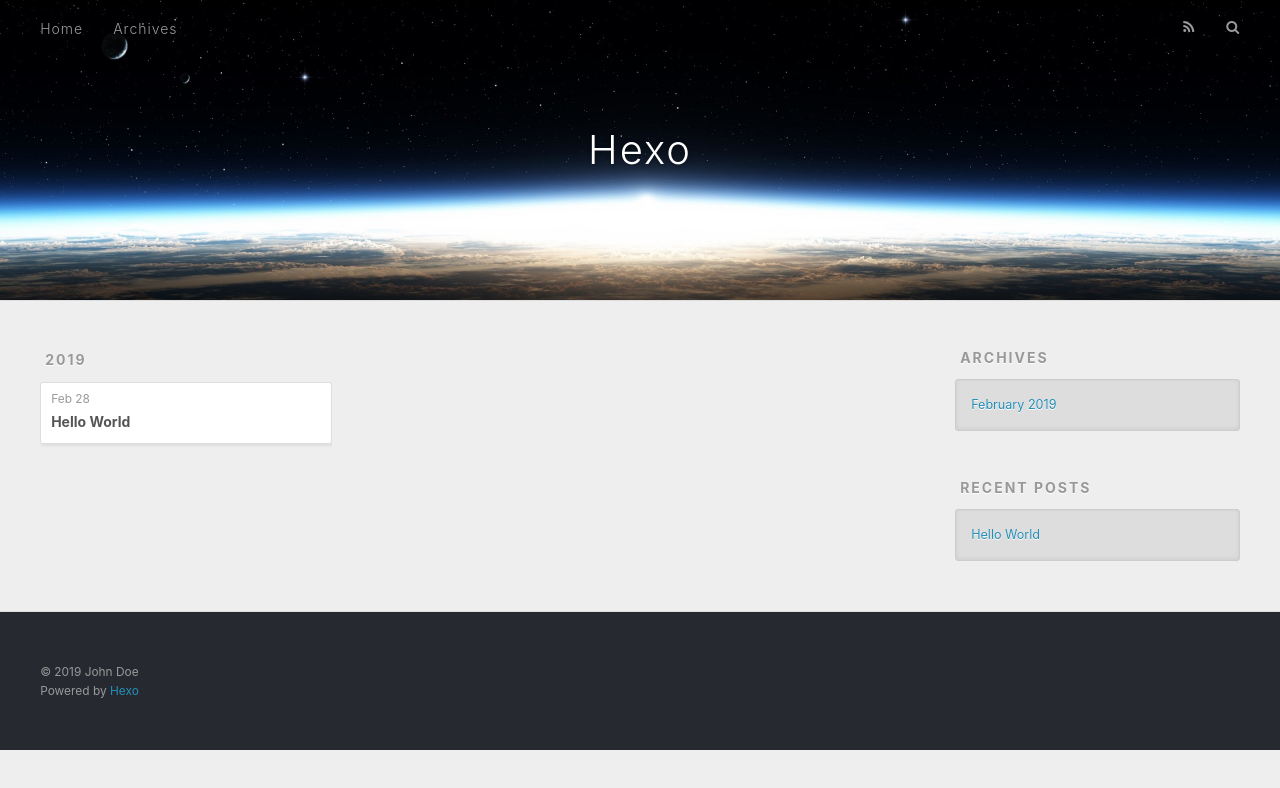
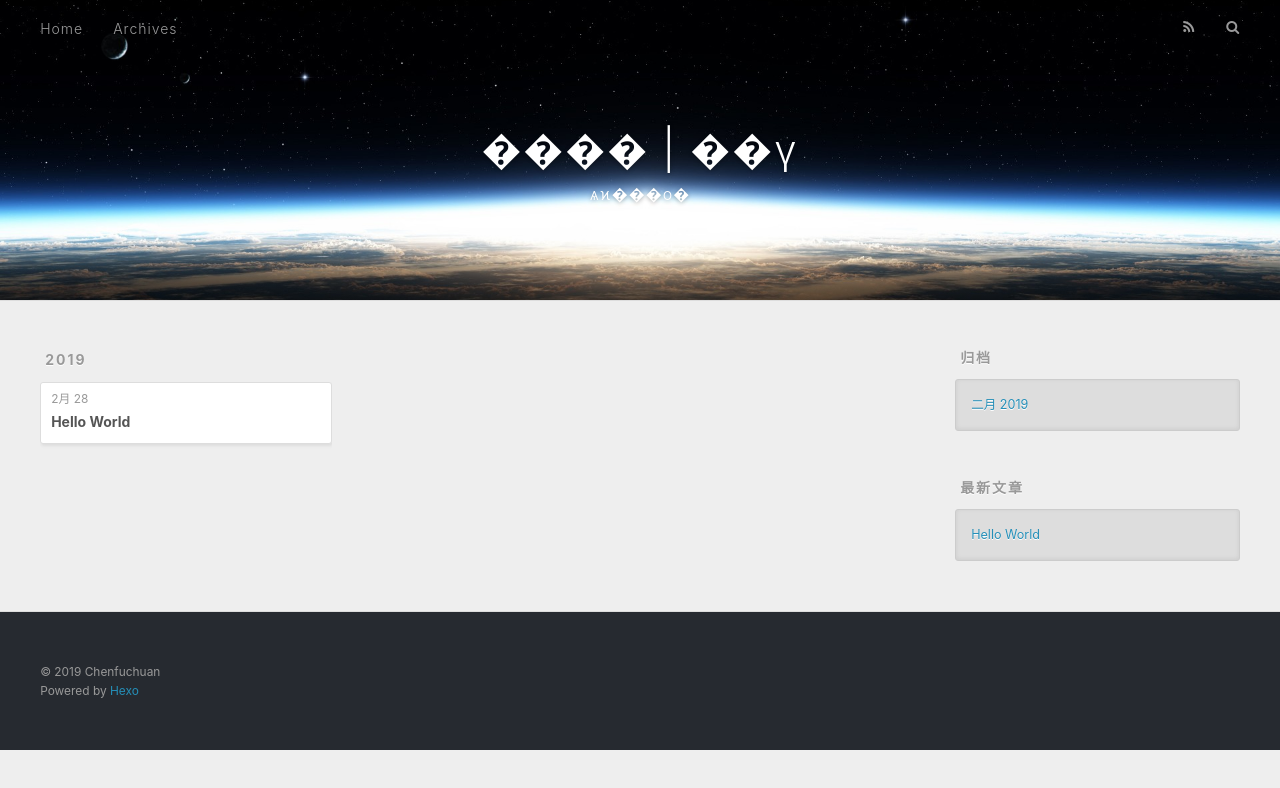
Before and after one commit to Jrxo/Jrxo.github.io, a plain HTML site: page archives/2019/02/index.html in a window 1280 px wide. Drawn offline with nearby package versions, Linux system fonts and the light colour scheme.

Commit message:
Site updated: 2019-03-01 09:39:25

```diff
--- a/archives/2019/02/index.html
+++ b/archives/2019/02/index.html
@@ -5,17 +5,20 @@
 
 
 
-  <title>Archives: 2019/2 | Hexo</title>
+  <title>归档: 2019/2 | ���� | ��ү</title>
   <meta name="viewport" content="width=device-width, initial-scale=1, maximum-scale=1">
-  <meta property="og:type" content="website">
-<meta property="og:title" content="Hexo">
-<meta property="og:url" content="http://yoursite.com/archives/2019/02/index.html">
-<meta property="og:site_name" content="Hexo">
-<meta property="og:locale" content="default">
+  <meta name="description" content="ѧϰ���о�">
+<meta property="og:type" content="website">
+<meta property="og:title" content="���� | ��ү">
+<meta property="og:url" content="http://Jrxo.com/archives/2019/02/index.html">
+<meta property="og:site_name" content="���� | ��ү">
+<meta property="og:description" content="ѧϰ���о�">
+<meta property="og:locale" content="zh-CN">
 <meta name="twitter:card" content="summary">
-<meta name="twitter:title" content="Hexo">
+<meta name="twitter:title" content="���� | ��ү">
+<meta name="twitter:description" content="ѧϰ���о�">
 
-    <link rel="alternate" href="/atom.xml" title="Hexo" type="application/atom+xml">
+    <link rel="alternate" href="/atom.xml" title="���� | ��ү" type="application/atom+xml">
 
 
     <link rel="icon" href="/favicon.png">
@@ -34,8 +37,12 @@
   <div id="header-outer" class="outer">
     <div id="header-title" class="inner">
       <h1 id="logo-wrap">
-        <a href="/" id="logo">Hexo</a>
+        <a href="/" id="logo">���� | ��ү</a>
       </h1>
+
+        <h2 id="subtitle-wrap">
+          <a href="/" id="subtitle">ѧϰ���о�</a>
+        </h2>
 
     </div>
     <div id="header-inner" class="inner">
@@ -51,10 +58,10 @@
 
           <a id="nav-rss-link" class="nav-icon" href="/atom.xml" title="RSS Feed"></a>
 
-        <a id="nav-search-btn" class="nav-icon" title="Search"></a>
+        <a id="nav-search-btn" class="nav-icon" title="搜索"></a>
       </nav>
       <div id="search-form-wrap">
-        <form action="//google.com/search" method="get" accept-charset="UTF-8" class="search-form"><input type="search" name="q" class="search-form-input" placeholder="Search"><button type="submit" class="search-form-submit">&#xF002;</button><input type="hidden" name="sitesearch" value="http://yoursite.com"></form>
+        <form action="//google.com/search" method="get" accept-charset="UTF-8" class="search-form"><input type="search" name="q" class="search-form-input" placeholder="Search"><button type="submit" class="search-form-submit">&#xF002;</button><input type="hidden" name="sitesearch" value="http://Jrxo.com"></form>
       </div>
     </div>
   </div>
@@ -77,7 +84,7 @@
   <div class="archive-article-inner">
     <header class="archive-article-header">
       <a href="/2019/02/28/hello-world/" class="archive-article-date">
-  <time datetime="2019-02-28T09:58:24.312Z" itemprop="datePublished">Feb 28</time>
+  <time datetime="2019-02-28T09:58:24.312Z" itemprop="datePublished">2月 28</time>
 </a>
 
 
@@ -109,9 +116,9 @@
 
 
   <div class="widget-wrap">
-    <h3 class="widget-title">Archives</h3>
+    <h3 class="widget-title">归档</h3>
     <div class="widget">
-      <ul class="archive-list"><li class="archive-list-item"><a class="archive-list-link" href="/archives/2019/02/">February 2019</a></li></ul>
+      <ul class="archive-list"><li class="archive-list-item"><a class="archive-list-link" href="/archives/2019/02/">二月 2019</a></li></ul>
     </div>
   </div>
 
@@ -119,7 +126,7 @@
 
 
   <div class="widget-wrap">
-    <h3 class="widget-title">Recent Posts</h3>
+    <h3 class="widget-title">最新文章</h3>
     <div class="widget">
       <ul>
 
@@ -139,7 +146,7 @@
 
   <div class="outer">
     <div id="footer-info" class="inner">
-      &copy; 2019 John Doe<br>
+      &copy; 2019 Chenfuchuan<br>
       Powered by <a href="http://hexo.io/" target="_blank">Hexo</a>
     </div>
   </div>
```
Also changed, not shown: 2019/02/28/hello-world/index.html (+17 -13 lines), archives/2019/index.html (+23 -16 lines), archives/index.html (+23 -16 lines), index.html (+23 -16 lines).
